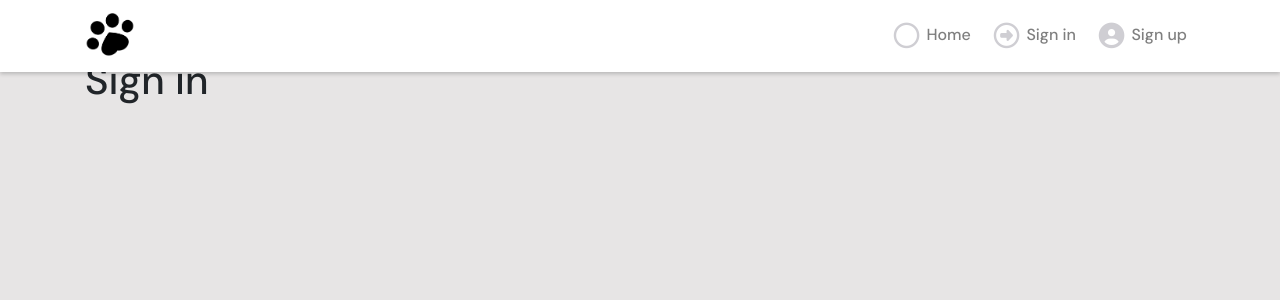
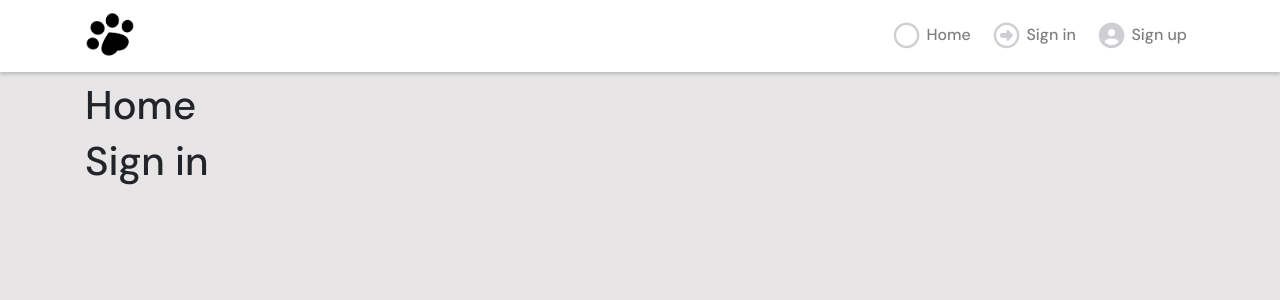
Before and after one commit to vikdts/cuddly-octo-journey, a React (Create React App) app: page / in a window 1280 px wide. Shown: the top 300 px of the page. Built offline with nearby package versions, Linux system fonts and the light colour scheme.

Commit message:
apply style to container component

```diff
--- a/src/App.js
+++ b/src/App.js
@@ -6,7 +6,7 @@ function App() {
   return (
     <div className={styles.App}>
         <NavBar/>
-        <Container>
+        <Container className={styles.Main}>
           <h1>Home</h1>
           <h1>Sign in</h1>
         </Container>
```
